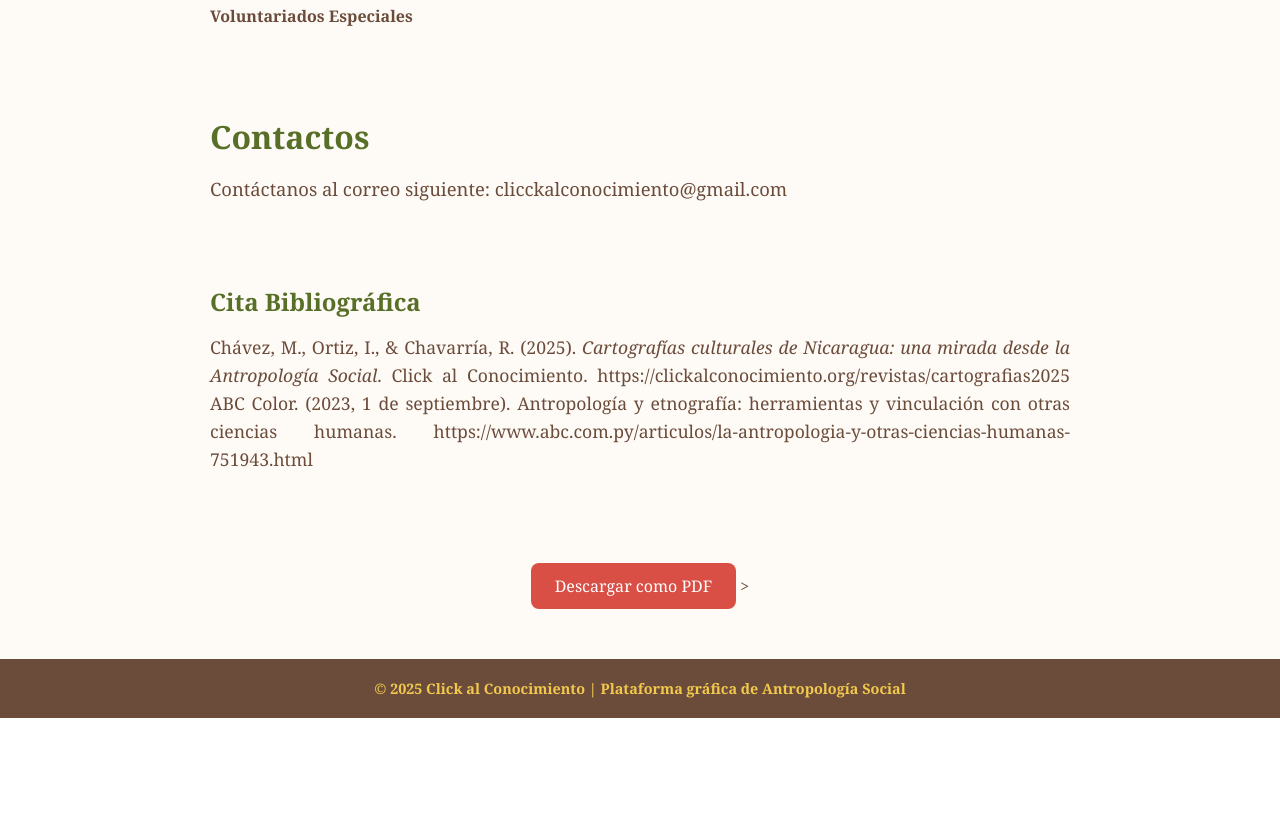
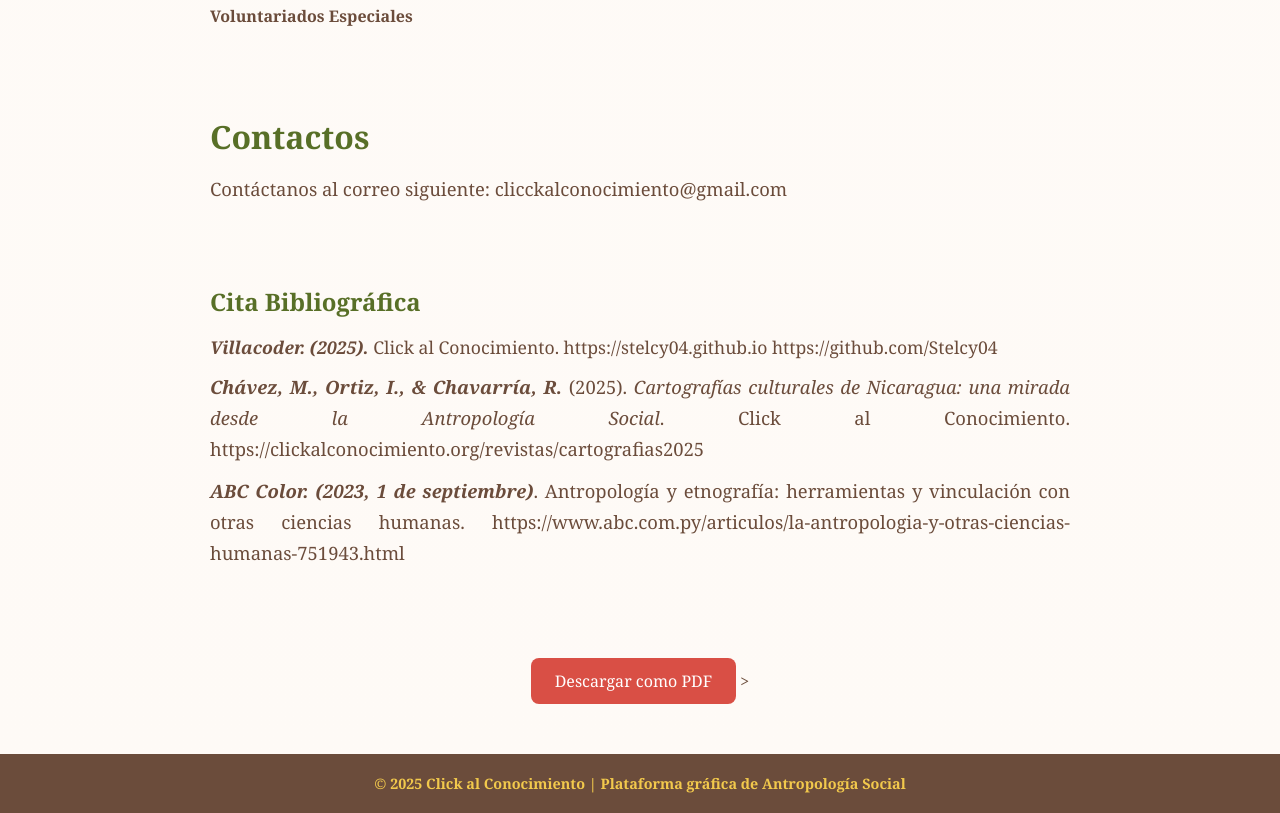
Before and after one commit to Stelcy04/Stelcy04.github.io, a plain HTML site: page index.html in a window 1280 px wide. Shown: the part 10214-11027 px from the top of the page. Before the commit the page ends 10932 px from the top, so only its background shows below. Drawn offline with Linux system fonts and the light colour scheme.

Commit message:
Add files via upload

```diff
--- a/index.html
+++ b/index.html
@@ -250,10 +250,13 @@
   <section id="cita" style="padding: 40px 20px; max-width: 900px; margin: auto;">
   <h2 style="color: var(--color-azul); font-size: 1.5em;"><strong>Cita Bibliográfica</strong></h2>
   <p style="font-size: 1.1em; line-height: 1.6; text-align: justify;">
-    Chávez, M., Ortiz, I., & Chavarría, R. (2025). <i>Cartografías culturales de Nicaragua: una mirada desde la Antropología Social</i>. Click al Conocimiento. https://clickalconocimiento.org/revistas/cartografias2025
-    ABC Color. (2023, 1 de septiembre). Antropología y etnografía: herramientas y vinculación con otras ciencias humanas. https://www.abc.com.py/articulos/la-antropologia-y-otras-ciencias-humanas-751943.html
+    <strong><i>Villacoder. (2025).</i></strong> Click al Conocimiento. https://stelcy04.github.io
+    https://github.com/Stelcy04
   </p>
-
+  <p> <strong><i>Chávez, M., Ortiz, I., & Chavarría, R. </i></strong> (2025). <i>Cartografías culturales de Nicaragua: una mirada desde la Antropología Social</i>. Click al Conocimiento. https://clickalconocimiento.org/revistas/cartografias2025
+  </p>
+  <p> <strong><i>ABC Color. (2023, 1 de septiembre)</i></strong>. Antropología y etnografía: herramientas y vinculación con otras ciencias humanas. https://www.abc.com.py/articulos/la-antropologia-y-otras-ciencias-humanas-751943.html</p>
+</p>
 </section>
 
 <div style="text-align: center; margin: 40px 0;">
```
